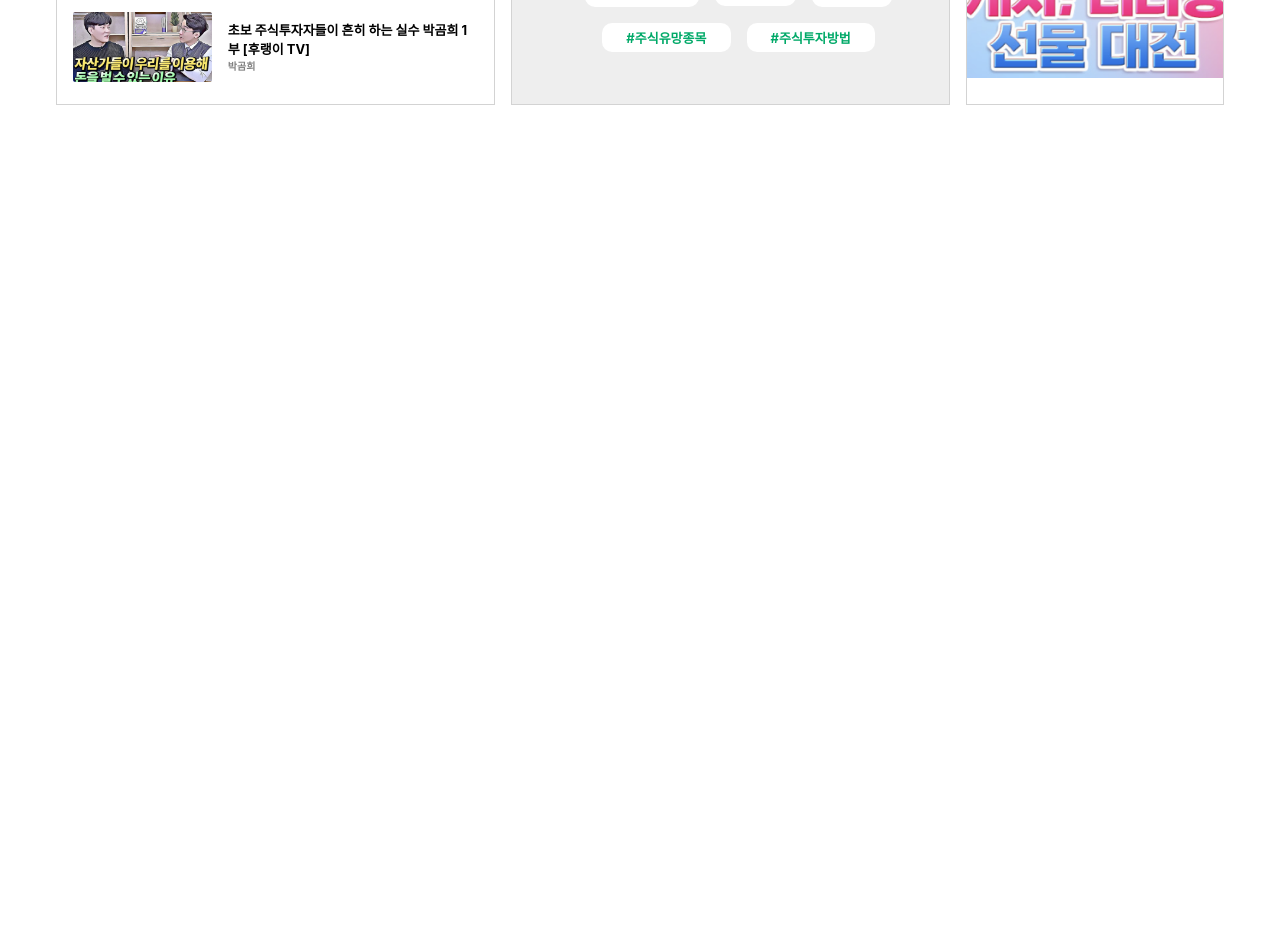
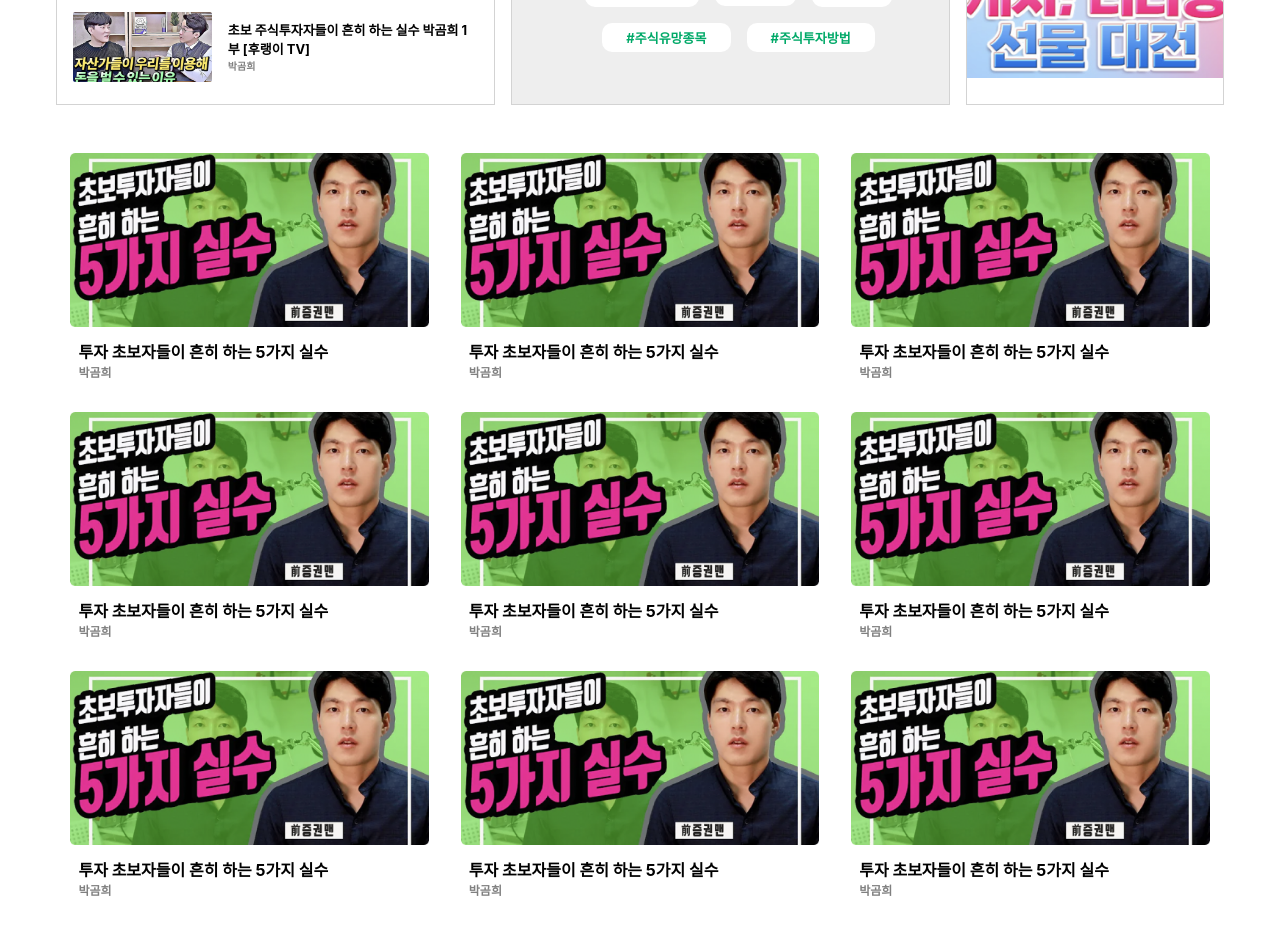
Before and after one commit to Yodayeong/StockCodi, a React (Create React App) app: page /study in a window 1280 px wide. Shown: the part 300-1234 px from the top of the page. Before the commit the page ends 800 px from the top, so only its background shows below. Built offline with nearby package versions, Linux system fonts and the light colour scheme.

Commit message:
feat: 컨텐츠 페이지 디자인 완성 [여다영]

```diff
--- a/src/pages/Study.js
+++ b/src/pages/Study.js
@@ -183,6 +183,79 @@ function Banner() {
   );
 }
 
+// Content
+function Content() {
+  return(
+    <div>
+      <div className="flex-row contents">
+        <div className="content-box">
+          <img className="content-img" src={lecture1}></img>
+          <div className="content-text">
+            <p className="content-title">투자 초보자들이 흔히 하는 5가지 실수</p>
+            <p className="content-writer">박곰희</p>
+          </div>
+        </div>
+        <div className="content-box">
+          <img className="content-img" src={lecture1}></img>
+          <div className="content-text">
+            <p className="content-title">투자 초보자들이 흔히 하는 5가지 실수</p>
+            <p className="content-writer">박곰희</p>
+          </div>
+        </div>
+        <div className="content-box">
+          <img className="content-img" src={lecture1}></img>
+          <div className="content-text">
+            <p className="content-title">투자 초보자들이 흔히 하는 5가지 실수</p>
+            <p className="content-writer">박곰희</p>
+          </div>
+        </div>
+        <div className="content-box">
+          <img className="content-img" src={lecture1}></img>
+          <div className="content-text">
+            <p className="content-title">투자 초보자들이 흔히 하는 5가지 실수</p>
+            <p className="content-writer">박곰희</p>
+          </div>
+        </div>
+        <div className="content-box">
+          <img className="content-img" src={lecture1}></img>
+          <div className="content-text">
+            <p className="content-title">투자 초보자들이 흔히 하는 5가지 실수</p>
+            <p className="content-writer">박곰희</p>
+          </div>
+        </div>
+        <div className="content-box">
+          <img className="content-img" src={lecture1}></img>
+          <div className="content-text">
+            <p className="content-title">투자 초보자들이 흔히 하는 5가지 실수</p>
+            <p className="content-writer">박곰희</p>
+          </div>
+        </div>
+        <div className="content-box">
+          <img className="content-img" src={lecture1}></img>
+          <div className="content-text">
+            <p className="content-title">투자 초보자들이 흔히 하는 5가지 실수</p>
+            <p className="content-writer">박곰희</p>
+          </div>
+        </div>
+        <div className="content-box">
+          <img className="content-img" src={lecture1}></img>
+          <div className="content-text">
+            <p className="content-title">투자 초보자들이 흔히 하는 5가지 실수</p>
+            <p className="content-writer">박곰희</p>
+          </div>
+        </div>
+        <div className="content-box">
+          <img className="content-img" src={lecture1}></img>
+          <div className="content-text">
+            <p className="content-title">투자 초보자들이 흔히 하는 5가지 실수</p>
+            <p className="content-writer">박곰희</p>
+          </div>
+        </div>
+      </div>
+    </div>
+  );
+}
+
 function StudyPageBody() {
   return (
     <div className="study-page-body">
@@ -191,6 +264,7 @@ function StudyPageBody() {
         <Toggle />
       </div>
       <Banner />
+      <Content />
     </div>
   );
 }
--- a/src/styles/MainPage.css
+++ b/src/styles/MainPage.css
@@ -72,10 +72,10 @@
     display: flex;
     align-items: center;
     position:fixed;
-    right:0;
-    left:7vw;
+    width:100vw;
     background-color:white;
-    padding:1.2rem 0 1.2rem 0;
+    padding:1.2rem 7rem 1.2rem 7rem;
+    z-index:9999;
 }
 .img1 {
     padding-top : 10vh;
--- a/src/styles/Study.css
+++ b/src/styles/Study.css
@@ -157,3 +157,43 @@
     width:20vw;
     height:10rem;
 }
+
+.ad-img{
+    transform: scale(1);
+    transition: all 0.3s ease-in-out;
+}
+
+.ad-img:hover{
+    transform: scale(1.05);
+}
+
+/* content */
+.content-box{
+    margin:1rem;
+}
+
+.contents{
+    flex-wrap:wrap;
+}
+
+.content-img{
+    width:28vw;
+    transform: scale(1);
+    transition: all 0.3s ease-in-out;
+}
+
+.content-img:hover{
+    transform: scale(1.05);
+}
+
+.content-title{
+    margin:0.5rem 0 0 0.5rem;
+    font-weight:bold;
+}
+
+.content-writer{
+    margin: 0 0 0 0.5rem;
+    color:gray;
+    font-size:12px;
+    font-weight:bold;
+}
```
